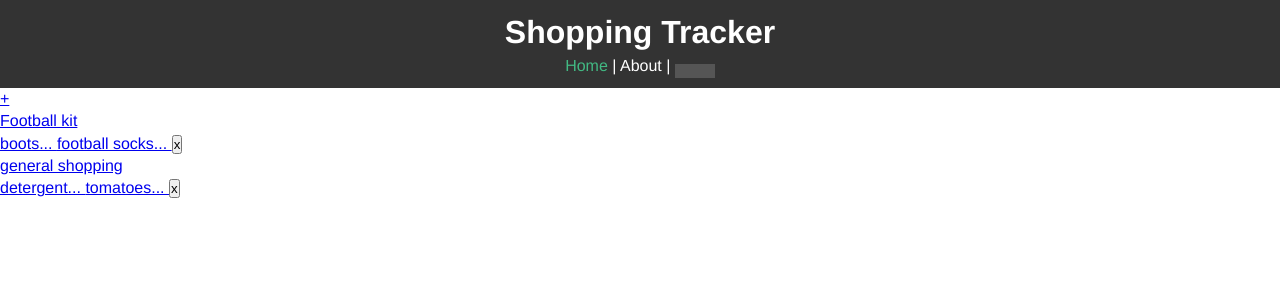
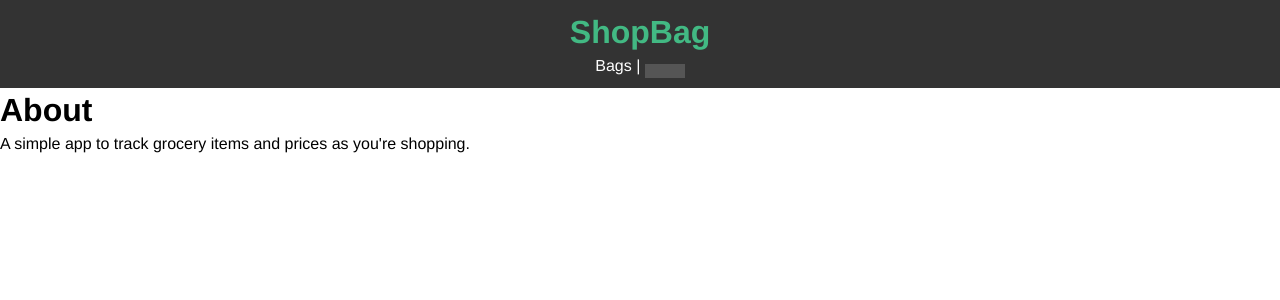
Before and after one commit to GuyTito/shopbag, a Vue app: page / in a window 1280 px wide. Shown: the top 300 px of the page. Built offline with nearby package versions, Linux system fonts and the light colour scheme.

Commit message:
reorganisation
reorganised and renamed pages like the home page, about page and the bags page

```diff
--- a/src/App.vue
+++ b/src/App.vue
@@ -1,9 +1,8 @@
 <template>
   <div id="app">
     <header>
-      <h1>Shopping Tracker</h1>
-      <router-link to="/">Home</router-link> |
-      <router-link to="/about">About</router-link> |
+      <h1><router-link to="/">ShopBag</router-link></h1>
+      <router-link to="/bags">Bags</router-link> |
       <button class="btn" id="dark" @click="darkMode"><i class="fa fa-adjust"></i></button>
     </header>
     <router-view/>
--- a/src/router/index.js
+++ b/src/router/index.js
@@ -21,12 +21,11 @@ const routes = [
     component: () => import('@/views/EditPage.vue')
   },
   {
-    path: '/about',
-    name: 'About',
+    path: '/bags',
     // route level code-splitting
     // this generates a separate chunk (about.[hash].js) for this route
     // which is lazy-loaded when the route is visited.
-    component: () => import(/* webpackChunkName: "about" */ '../views/AboutPage.vue')
+    component: () => import(/* webpackChunkName: "about" */ '../views/BagsPage.vue')
   }
 ]
 
--- a/src/views/AboutPage.vue
+++ /dev/null
@@ -1,6 +0,0 @@
-<template>
-  <div class="about">
-    <h1>About</h1>
-    <p>A simple app to track grocery items and prices as you're shopping.</p>
-  </div>
-</template>
--- /dev/null
+++ b/src/views/BagsPage.vue
@@ -0,0 +1,33 @@
+<template>
+  <div id="app">
+      <!-- link to open add bag page -->
+      <router-link to="/add">+</router-link>
+
+      <!-- list of bag links -->
+      <BagList :bags="bags" @remove-bag="removeBag" />
+  </div>
+</template>
+
+<script>
+import BagList from '../components/BagList'
+
+
+export default {
+    name: 'HomePage',
+    components: {BagList },
+    computed: {
+      bags() {
+        return this.$store.getters.getBags
+      }
+    },
+    methods:{
+      removeBag(bagId) {
+        this.$store.dispatch('removeBag', bagId)
+      }
+    }
+}
+</script>
+
+<style>
+
+</style>
--- a/src/views/HomePage.vue
+++ b/src/views/HomePage.vue
@@ -1,33 +1,6 @@
 <template>
-  <div id="app">
-      <!-- link to open add bag page -->
-      <router-link to="/add">+</router-link>
-
-      <!-- list of bag links -->
-      <BagList :bags="bags" @remove-bag="removeBag" />
+  <div class="about">
+    <h1>About</h1>
+    <p>A simple app to track grocery items and prices as you're shopping.</p>
   </div>
 </template>
-
-<script>
-import BagList from '../components/BagList'
-
-
-export default {
-    name: 'HomePage',
-    components: {BagList },
-    computed: {
-      bags() {
-        return this.$store.getters.getBags
-      }
-    },
-    methods:{
-      removeBag(bagId) {
-        this.$store.dispatch('removeBag', bagId)
-      }
-    }
-}
-</script>
-
-<style>
-
-</style>
```
